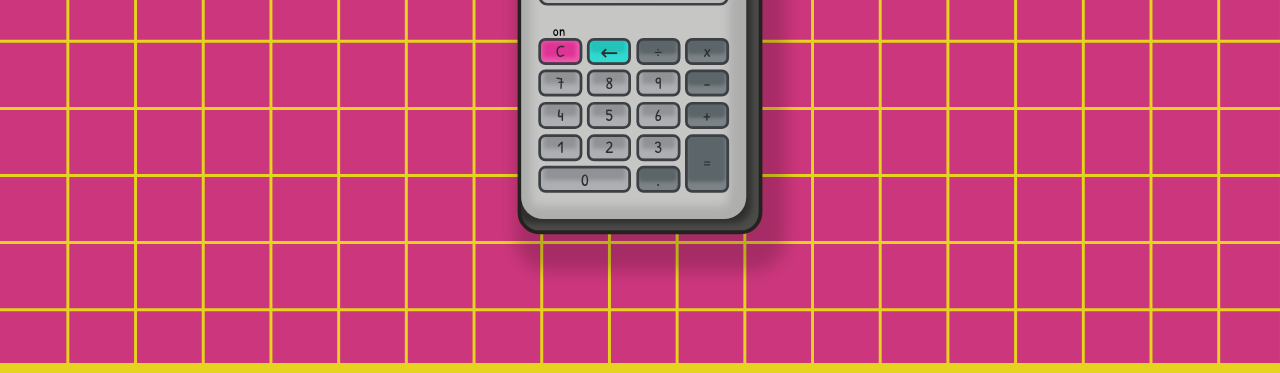
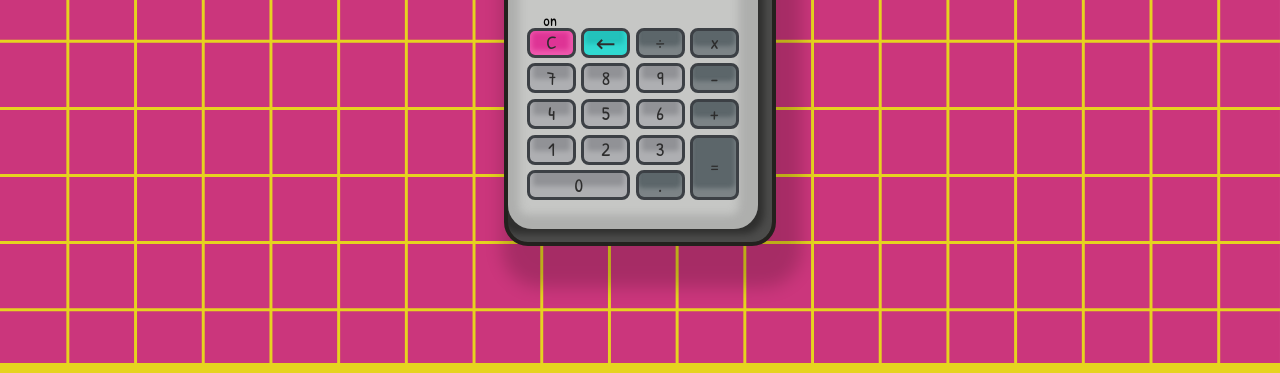
Before and after one commit to darsico/calculadora-retro, a plain HTML site: page index.html in a window 1280 px wide. Shown: the part 362-735 px from the top of the page. Drawn offline with Linux system fonts and the light colour scheme.

Commit message:
Calculadora posicionada en el centro de la pantalla

```diff
--- a/css/main.css
+++ b/css/main.css
@@ -85,7 +85,6 @@
 
 .calculator {
   width: 100%;
-  transform: scale(0.9);
 }
 .calculator__title-container {
   width: 200px;
@@ -96,7 +95,10 @@
 
 .calculator__wrapper {
   margin: 0 auto;
-  position: relative;
+  position: fixed;
+  top: 50%;
+  left: 50%;
+  transform: translate(-50%, -50%) scale(0.9);
   height: 416px;
   width: 272px;
   border: 4px solid #24211e;
@@ -310,8 +312,8 @@
     padding: 1rem 0 0 0;
     margin-bottom: -1.5rem;
   }
-  .calculator {
-    transform: scale(0.8);
+  .calculator__wrapper {
+    transform: translate(-50%, -50%) scale(0.8);
   }
 }
 @media (min-width: 1200px) {
@@ -321,7 +323,7 @@
   .calculator__title-container {
     width: 300px;
   }
-  .calculator {
-    transform: scale(0.9);
+  .calculator__wrapper {
+    transform: translate(-50%, -50%) scale(1);
   }
 }
```
Also changed, not shown: index.html (+0 -18 lines).
